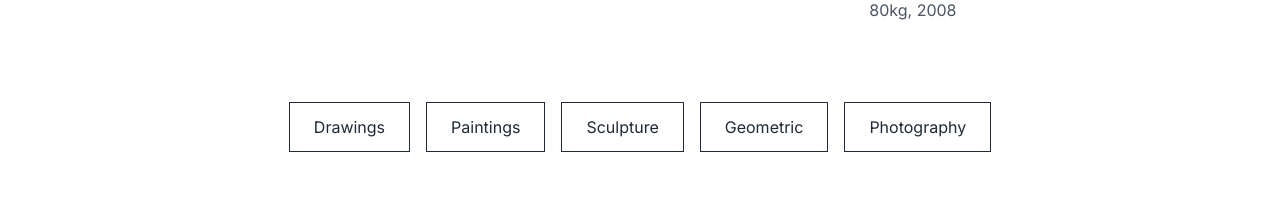
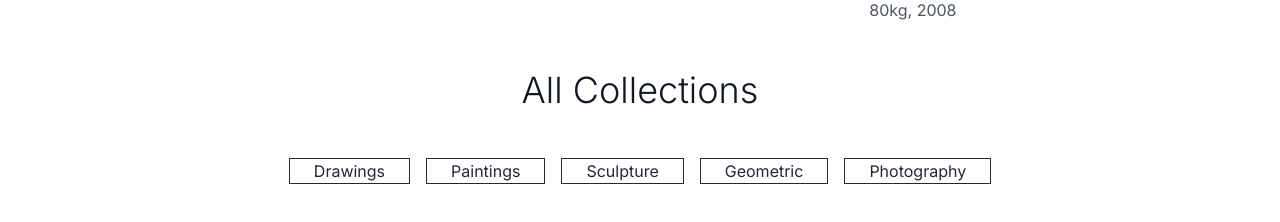
Before and after one commit to dgennetten/portfolio, a React (Vite) app: page / in a window 1280 px wide. Shown: the part 1425-1647 px from the top of the page. Built offline with nearby package versions, Linux system fonts and the light colour scheme.

Commit message:
Home page update

```diff
--- a/src/components/CollectionSamples.tsx
+++ b/src/components/CollectionSamples.tsx
@@ -28,37 +28,43 @@ const CollectionSamples: React.FC = () => {
           </div>
         ))}
       </div>
-      <div className="flex space-x-4 items-center justify-center mt-12 py-8">
+      <div className="container mx-auto px-4 ">
+
+        <div className="flex space-x-4 items-center justify-center mt-12 py-0">
+          <h4 className="text-3xl md:text-4xl font-light text-center mb-0">All Collections</h4>
+          </div>
+        <div className="flex space-x-4 items-center justify-center mt-12 py-0">
           <Link
             to="/gallery/drawings"
-          className="inline-block px-6 py-3 border border-gray-800 text-gray-800 hover:bg-gray-800 hover:text-white transition-all duration-300"
+            className="inline-block px-6 py-0 border border-gray-800 text-gray-800 hover:bg-gray-800 hover:text-white transition-all duration-300"
           >
             Drawings
           </Link>
           <Link
             to="/gallery/paintings"
-          className="inline-block px-6 py-3 border border-gray-800 text-gray-800 hover:bg-gray-800 hover:text-white transition-all duration-300"
+            className="inline-block px-6 py-0 border border-gray-800 text-gray-800 hover:bg-gray-800 hover:text-white transition-all duration-300"
           >
             Paintings
           </Link>
           <Link
             to="/gallery/sculptures"
-          className="inline-block px-6 py-3 border border-gray-800 text-gray-800 hover:bg-gray-800 hover:text-white transition-all duration-300"
+            className="inline-block px-6 py-0 border border-gray-800 text-gray-800 hover:bg-gray-800 hover:text-white transition-all duration-300"
           >
             Sculpture
           </Link>
           <Link
             to="/gallery/geometric"
-          className="inline-block px-6 py-3 border border-gray-800 text-gray-800 hover:bg-gray-800 hover:text-white transition-all duration-300"
+            className="inline-block px-6 py-0 border border-gray-800 text-gray-800 hover:bg-gray-800 hover:text-white transition-all duration-300"
           >
             Geometric
           </Link>
           <Link
             to="/gallery/photography"
-          className="inline-block px-6 py-3 border border-gray-800 text-gray-800 hover:bg-gray-800 hover:text-white transition-all duration-300"
+            className="inline-block px-6 py-0 border border-gray-800 text-gray-800 hover:bg-gray-800 hover:text-white transition-all duration-300"
           >
             Photography
           </Link>
+        </div>
       </div>
     </div>
   );
```
Lines whose indentation alone changed are shown as unchanged.
